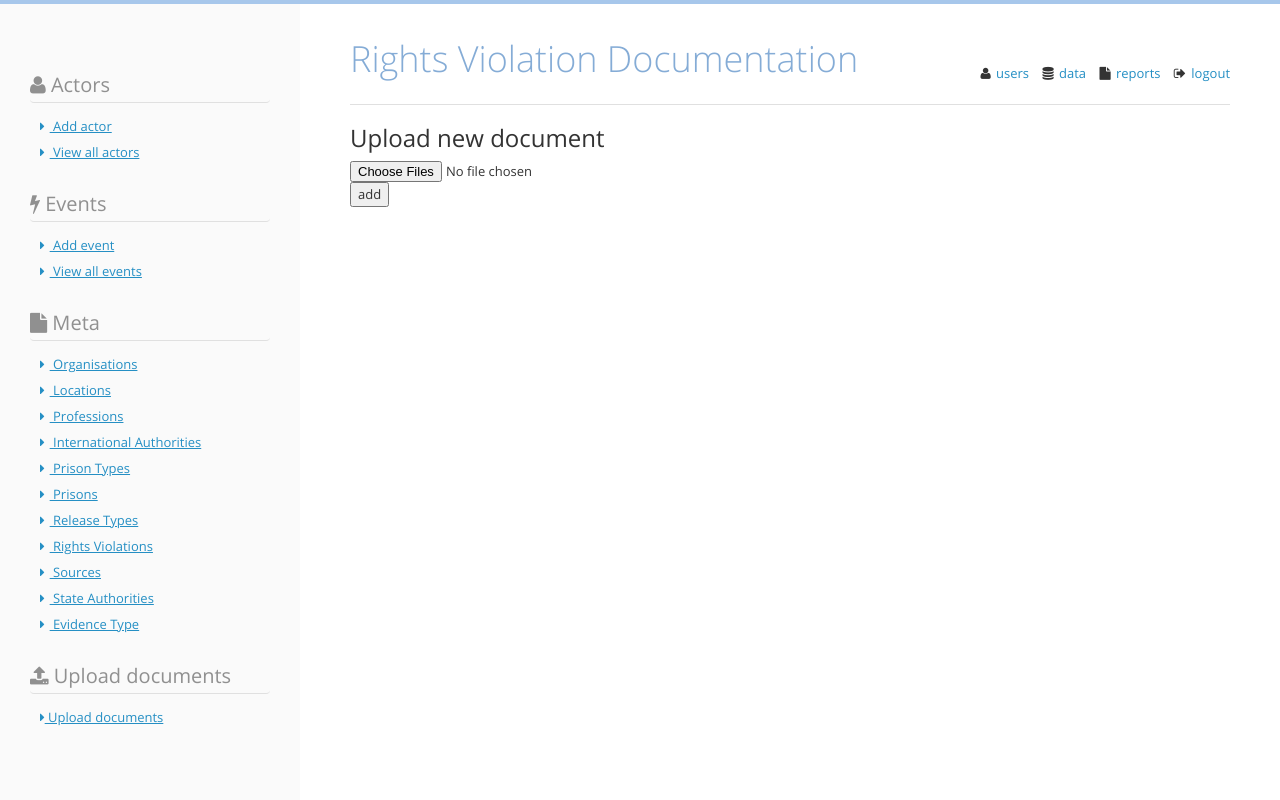
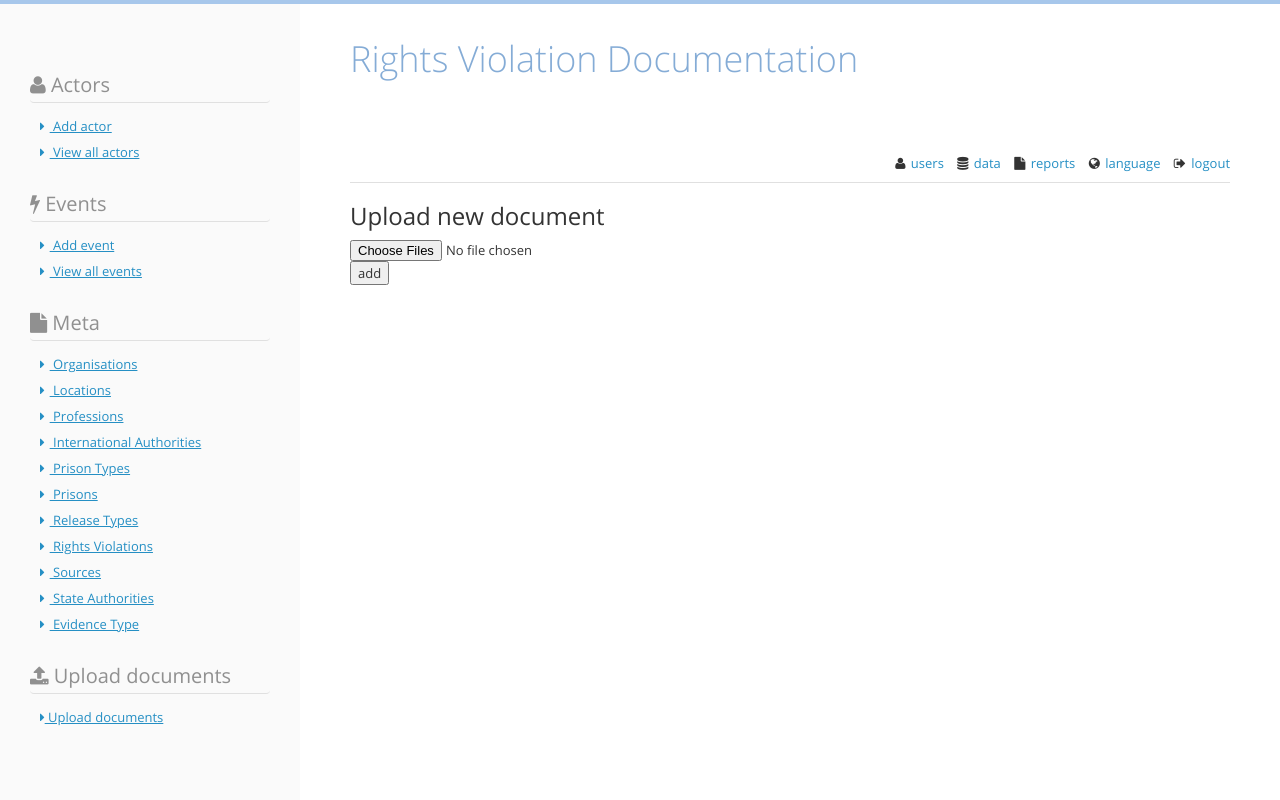
Before and after one commit to equalitie/RVD-webapp, a Flask app: page /document/add in a window 1280 px wide. Run offline with Flask 2, Linux system fonts and the light colour scheme; a user stored in the database is signed in; tables that the repository leaves empty hold one stand-in row (values such as "Sample post"); parts of the project's set-up code (start-up, migrations or seed data) failed here and were passed over; some libraries are stand-ins or nearby versions.

Commit message:
fix organisation model add/save. grab strings from menus, add to babel, copy helper files to generate files.

```diff
--- /dev/null
+++ b/config/babel/babel.cfg
@@ -0,0 +1,3 @@
+[python: **.py]
+[jinja2: **/rvd/templates/**.html]
+extensions=jinja2.ext.autoescape,jinja2.ext.with_
--- a/lib/static/css/main.css
+++ b/lib/static/css/main.css
@@ -130,3 +130,6 @@ ul li.normal:before{
 .only_admin{
     margin-top: 40px;
 }
+.lang_chooser{
+    margin-top: 40px;
+}
--- a/rvd/__init__.py
+++ b/rvd/__init__.py
@@ -2,7 +2,7 @@
 Everything we want available to the 'rvd' app module
 """
 import os
-from flask import Flask, redirect
+from flask import Flask, redirect, request
 from flask_login import LoginManager
 from flask_babel import Babel
 from rvd.models import session, User
@@ -76,3 +76,9 @@ def custom_401(error):
     User trying to access protected resources
     """
     return redirect("/")
+
+
+@babel.localeselector
+def get_locale():
+    cookie_lang = request.cookies.get('lang')
+    return cookie_lang if cookie_lang is not None else 'en'
--- a/rvd/forms/Organisation.py
+++ b/rvd/forms/Organisation.py
@@ -1,6 +1,6 @@
-from wtforms.ext.sqlalchemy.fields import QuerySelectField
+from wtforms.ext.sqlalchemy.fields import QuerySelectMultipleField
 from wtforms_alchemy import ModelForm
-from rvd.forms import user_org_factory
+from rvd.forms import location_factory
 from rvd.models import Organisation
 
 
@@ -16,4 +16,4 @@ class OrganisationForm(ModelForm):
         get_field = lambda field_id: next((fld for fld in f if fld.id == field_id))
         return (get_field(field_id) for field_id in self.__order)
 
-    organisation = QuerySelectField(query_factory=user_org_factory, get_label='name')
+    locations = QuerySelectMultipleField(query_factory=location_factory, get_label='name')
--- a/rvd/templates/data_template.html
+++ b/rvd/templates/data_template.html
@@ -8,37 +8,37 @@
         <div class="actors_menu">
             <h3 class="data_filters"><i class="fa fa-user"></i> {{ _("Actors") }}</h3>
             <ul>
-                <li><a href="/actors/add"><i class="fa fa-caret-right"></i> Add actor</a></li>
-                <li><a href="/actors/all"><i class="fa fa-caret-right"></i> View all actors</a></li>
+                <li><a href="/actors/add"><i class="fa fa-caret-right"></i> {{ _("Add actor") }}</a></li>
+                <li><a href="/actors/all"><i class="fa fa-caret-right"></i> {{ _("View all actors") }}</a></li>
             </ul>
         </div>
         <div class="events_menu">
             <h3 class="data_filters"><i class="fa fa-bolt"></i> {{ _("Events") }}</h3>
             <ul>
-                <li><a href="/events/add"><i class="fa fa-caret-right"></i> Add event</a></li>
-                <li><a href="/events/all"><i class="fa fa-caret-right"></i> View all events</a></li>
+                <li><a href="/events/add"><i class="fa fa-caret-right"></i> {{ _("Add event") }}</a></li>
+                <li><a href="/events/all"><i class="fa fa-caret-right"></i> {{ _("View all events") }}</a></li>
             </ul>
         </div>
         <div class="meta_menu">
             <h3 class="data_filters"><i class="fa fa-file"></i> {{ _("Meta") }}</h3>
             <ul>
-                <li><a href="/organisations/all"><i class="fa fa-caret-right"></i> Organisations</a></li>
-                <li><a href="/locations/all"><i class="fa fa-caret-right"></i> Locations</a></li>
-                <li><a href="/professions/all"><i class="fa fa-caret-right"></i> Professions</a></li>
-                <li><a href="/international_authorities/all"><i class="fa fa-caret-right"></i> International Authorities</a></li>
-                <li><a href="/prison_types/all"><i class="fa fa-caret-right"></i> Prison Types</a></li>
-                <li><a href="/prisons/all"><i class="fa fa-caret-right"></i> Prisons</a></li>
-                <li><a href="/release_types/all"><i class="fa fa-caret-right"></i> Release Types</a></li>
-                <li><a href="/rights_violations/all"><i class="fa fa-caret-right"></i> Rights Violations</a></li>
-                <li><a href="/sources/all"><i class="fa fa-caret-right"></i> Sources</a></li>
-                <li><a href="/state_authorities/all"><i class="fa fa-caret-right"></i> State Authorities</a></li>
-                <li><a href="/evidence_types/all"><i class="fa fa-caret-right"></i> Evidence Type</a></li>
+                <li><a href="/organisations/all"><i class="fa fa-caret-right"></i> {{ _("Organisations") }}</a></li>
+                <li><a href="/locations/all"><i class="fa fa-caret-right"></i> {{ _("Locations") }}</a></li>
+                <li><a href="/professions/all"><i class="fa fa-caret-right"></i> {{ _("Professions") }}</a></li>
+                <li><a href="/international_authorities/all"><i class="fa fa-caret-right"></i> {{ _("International Authorities") }}</a></li>
+                <li><a href="/prison_types/all"><i class="fa fa-caret-right"></i> {{ _("Prison Types") }}</a></li>
+                <li><a href="/prisons/all"><i class="fa fa-caret-right"></i> {{ _("Prisons") }}</a></li>
+                <li><a href="/release_types/all"><i class="fa fa-caret-right"></i> {{ _("Release Types") }}</a></li>
+                <li><a href="/rights_violations/all"><i class="fa fa-caret-right"></i> {{ _("Rights Violations") }}</a></li>
+                <li><a href="/sources/all"><i class="fa fa-caret-right"></i> {{ _("Sources") }}</a></li>
+                <li><a href="/state_authorities/all"><i class="fa fa-caret-right"></i> {{ _("State Authorities") }}</a></li>
+                <li><a href="/evidence_types/all"><i class="fa fa-caret-right"></i> {{ _("Evidence Type") }}</a></li>
             </ul>
         </div>
         <div class="upload_menu">
             <h3 class="data_filters"><i class="fa fa-upload"></i> {{ _("Upload documents") }}</h3>
             <ul>
-                <li><a href="/document/add"><i class="fa fa-caret-right"></i> Upload documents</a></li>
+                <li><a href="/document/add"><i class="fa fa-caret-right"></i> {{ _("Upload documents") }}</a></li>
             </ul>
         </div>
 
@@ -55,10 +55,11 @@
                 <h2 class="top_title">Rights Violation Documentation</h2>
                 <div id="settings">
                     <ul>
-                        <li><i class="fa fa-user"></i> <a href="/users/all">users</a></li>
-                        <li><i class="fa fa-database"></i> <a href="/actors/add">data</a></li>
-                        <li><i class="fa fa-file"></i> <a href="/reports">reports</a></li>
-                        <li><i class="fa fa-sign-out"></i> <a href="/logout">logout</a></li>
+                        <li><i class="fa fa-user"></i> <a href="/users/all">{{ _("users") }}</a></li>
+                        <li><i class="fa fa-database"></i> <a href="/actors/add">{{ _("data") }}</a></li>
+                        <li><i class="fa fa-file"></i> <a href="/reports">{{ _("reports") }}</a></li>
+                        <li><i class="fa fa-globe"></i> <a href="/lang">{{ _("language") }}</a></li>
+                        <li><i class="fa fa-sign-out"></i> <a href="/logout">{{ _("logout") }}</a></li>
                     </ul>
                 </div>
         {% endblock %}
```
Also changed, not shown: rvd/templates/lang.html (added, +16 -0 lines), rvd/templates/report_template.html (+5 -4 lines), rvd/views/login.py (+22 -1 lines), rvd/translations/es/LC_MESSAGES/messages.po (added), 5 other files.
